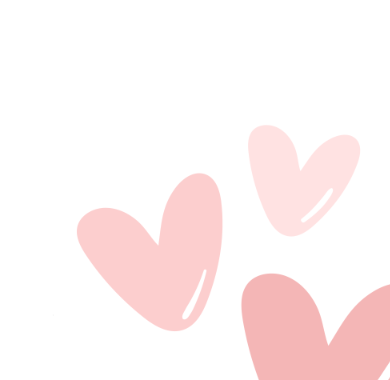
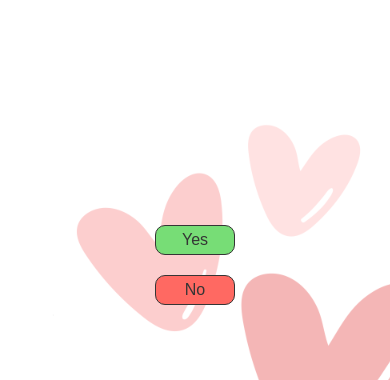
Before and after one commit to Coding-Altair/lover-web, a plain HTML site: page index.html in a window 390 px wide. Shown: the part 464-844 px from the top of the page. Drawn offline with Linux system fonts and the light colour scheme.

Commit message:
Update web.css

```diff
--- a/web.css
+++ b/web.css
@@ -112,3 +112,35 @@ button {
     position: absolute;
     background-color: #FF6962;
 }
+
+@media screen and (max-width: 600px) {
+    h1 {
+        font-size: 2.5em;
+    }
+    h4 {
+        font-size: 1.1em;
+    }
+    .container {
+        gap: 0.2em;
+    }
+    .output {
+        width: 98%;
+        font-size: 0.95em;
+        grid-template-columns: 1fr;
+    }
+    #btn {
+        width: 100%;
+        height: 25vh;
+        margin: 10px 0;
+        flex-direction: column;
+        align-items: center;
+    }
+    #yes-btn,
+    #no-btn {
+        margin: 10px 0 !important;
+        width: 80px;
+        font-size: 1em;
+        position: static !important;
+        transform: none !important;
+    }
+}
```
